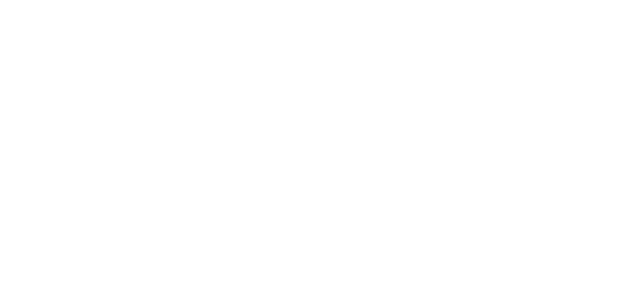
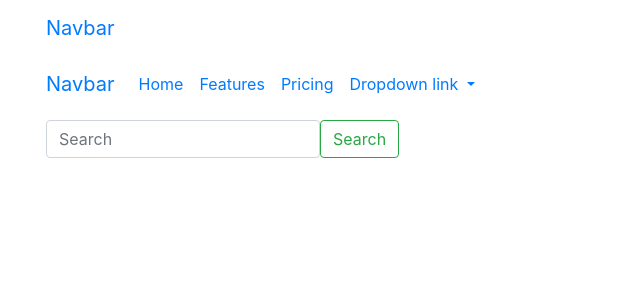
Before and after one commit to Ewie1/CI_PP5_throttles_motocross, a Django app: page / in a window 1280 px wide. Before the commit the part shown is empty. Shown: the top 300 px of the page, without its empty margins (0-640 px from the left). Run offline with Django 3.2, Linux system fonts and the light colour scheme.

Commit message:
Add boostrap navbar code

```diff
--- a/home/templates/home/index.html
+++ b/home/templates/home/index.html
@@ -2,5 +2,4 @@
 {% load static %}
 
 {% block content %}
-
 {% endblock %}
--- a/templates/base.html
+++ b/templates/base.html
@@ -30,6 +30,12 @@
     <script src="https://cdn.jsdelivr.net/npm/bootstrap@4.6.2/dist/js/bootstrap.bundle.min.js"
         integrity="sha384-Fy6S3B9q64WdZWQUiU+q4/2Lc9npb8tCaSX9FK7E8HnRr0Jz8D6OP9dO5Vg3Q9ct"
         crossorigin="anonymous"></script>
+    <script src="https://cdn.jsdelivr.net/npm/@popperjs/core@2.11.7/dist/umd/popper.min.js"
+        integrity="sha384-zYPOMqeu1DAVkHiLqWBUTcbYfZ8osu1Nd6Z89ify25QV9guujx43ITvfi12/QExE"
+        crossorigin="anonymous"></script>
+    <script src="https://cdn.jsdelivr.net/npm/bootstrap@5.3.0-alpha3/dist/js/bootstrap.min.js"
+        integrity="sha384-Y4oOpwW3duJdCWv5ly8SCFYWqFDsfob/3GkgExXKV4idmbt98QcxXYs9UoXAB7BZ"
+        crossorigin="anonymous"></script>
     {% endblock %}
 
     {% block extra_js %}
@@ -39,10 +45,58 @@
 </head>
 
 <body>
- <header class="container-fluid fixed-top"></header>
+    <header class="container-fluid fixed-top">
+        <nav class="navbar bg-body-tertiary">
+            <div class="container-fluid">
+                <a class="navbar-brand" href="#">Navbar</a>
+            </div>
+        </nav>
+        <nav class="navbar navbar-expand-lg bg-body-tertiary">
+            <div class="container-fluid">
+                <a class="navbar-brand" href="#">Navbar</a>
+                <button class="navbar-toggler" type="button" data-bs-toggle="collapse"
+                    data-bs-target="#navbarNavDropdown" aria-controls="navbarNavDropdown" aria-expanded="false"
+                    aria-label="Toggle navigation">
+                    <span class="navbar-toggler-icon"></span>
+                </button>
+                <div class="collapse navbar-collapse" id="navbarNavDropdown">
+                    <ul class="navbar-nav">
+                        <li class="nav-item">
+                            <a class="nav-link active" aria-current="page" href="#">Home</a>
+                        </li>
+                        <li class="nav-item">
+                            <a class="nav-link" href="#">Features</a>
+                        </li>
+                        <li class="nav-item">
+                            <a class="nav-link" href="#">Pricing</a>
+                        </li>
+                        <li class="nav-item dropdown">
+                            <a class="nav-link dropdown-toggle" href="#" role="button" data-bs-toggle="dropdown"
+                                aria-expanded="false">
+                                Dropdown link
+                            </a>
+                            <ul class="dropdown-menu text-black">
+                                <li><a class="dropdown-item" href="#">Action</a></li>
+                                <li><a class="dropdown-item" href="#">Another action</a></li>
+                                <li><a class="dropdown-item" href="#">Something else here</a></li>
+                            </ul>
+                        </li>
+                    </ul>
+                </div>
+            </div>
+        </nav>
+        <nav class="navbar bg-body-tertiary">
+            <div class="container-fluid">
+                <form class="d-flex" role="search">
+                    <input class="form-control me-2" type="search" placeholder="Search" aria-label="Search">
+                    <button class="btn btn-outline-success" type="submit">Search</button>
+                </form>
+            </div>
+        </nav>
+    </header>
 
     {% if messages %}
-        <div class="message-container"></div>
+    <div class="message-container"></div>
     {% endif %}
 
     {% block page_header %}
--- a/throttles_motocross/settings.py
+++ b/throttles_motocross/settings.py
@@ -42,6 +42,7 @@
     'allauth',
     'allauth.account',
     'allauth.socialaccount',
+    'home',
 ]
 
 MIDDLEWARE = [
```
